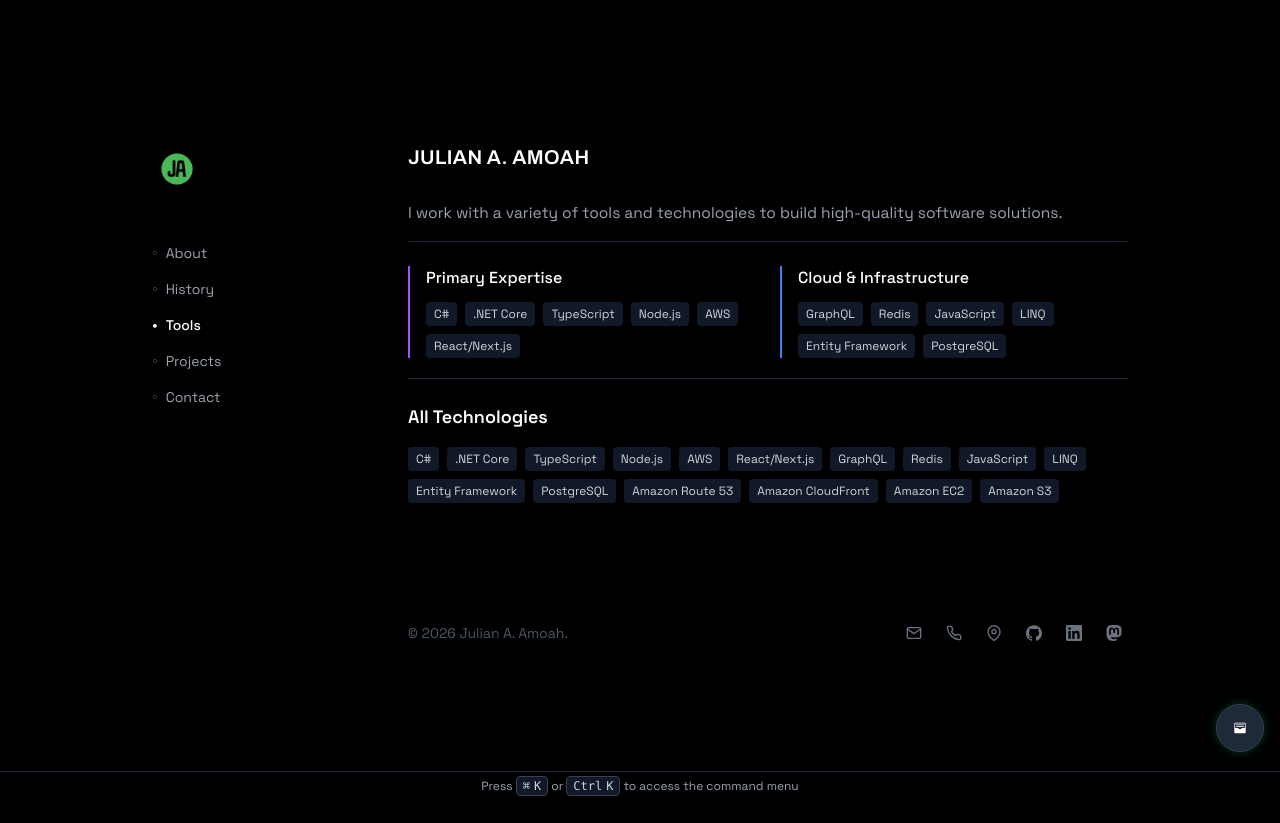
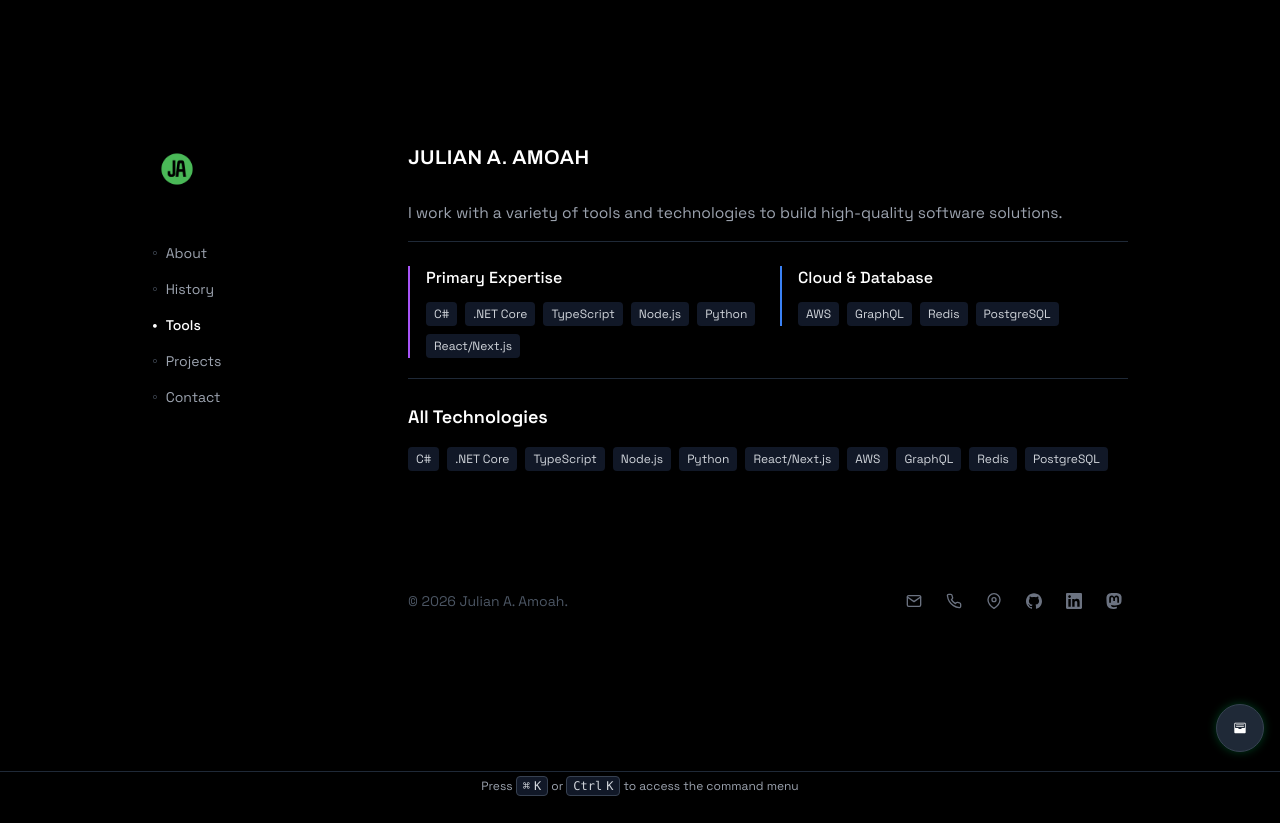
Before and after one commit to EnJulian/portfolio, a Next.js app: page /tools in a window 1280 px wide. After the commit the page ends 800 px from the top, so only its background shows below. Built offline with nearby package versions, Linux system fonts and the light colour scheme.

Commit message:
Edit about page and remove various tools for a more minimal approach.

```diff
--- a/src/app/about/page.tsx
+++ b/src/app/about/page.tsx
@@ -29,14 +29,10 @@ export default function AboutPage() {
         </p>
 
         <p>
-          Today I spend my time doing research {" "}
-          {/*<a href="https://enyata.com" target="_blank" className="text-white hover:text-gray-300">*/}
-          {/*  Enyata*/}
-          {/*</a>*/}
-          and building templates and APIs for my next high-performance application.
-        </p>
-
-        <p>I am passionate about crafting clean, robust code that drives performance and reliability in complex systems.
+          Today I spend my time building obscure digital tools like{" "}
+          <a href="https://github.com/EnJulian/shadowbox" target="_blank" className="text-white hover:text-gray-300">
+            shadowbox.
+          </a>
         </p>
       </div>
       <div className="mt-6 pt-4">
--- a/src/app/tools/page.tsx
+++ b/src/app/tools/page.tsx
@@ -37,7 +37,7 @@ export default function ToolsPage() {
 
         <div className="space-y-4">
           <div className="border-l-2 border-blue-500 pl-4">
-            <h2 className="text-base font-medium text-white mb-3">Cloud & Infrastructure</h2>
+            <h2 className="text-base font-medium text-white mb-3">Cloud & Database</h2>
             <div className="flex flex-wrap gap-2">
               {RESUME_DATA.skills.slice(6, 12).map((skill) => (
                 <a
--- a/src/app/work/page.tsx
+++ b/src/app/work/page.tsx
@@ -12,27 +12,27 @@ export default function WorkPage() {
     <div className="space-y-5">
       <p>
         I recently joined {" "}
-        <a href="https://plendify.com" target="_blank">
+        <a href="https://www.linkedin.com/company/plendify/?lipi=urn%3Ali%3Apage%3Ad_flagship3_search_srp_all%3B8sYnlGc6SXSvIlvv8XZTLw%3D%3D" target="_blank">
           Plendify
         </a>
         {" "}as a Backend Engineer, where I rebuilt their ecommerce web-app with new features
         using {" "}
         <a href={"https://www.typescriptlang.org/"} target="_blank">TypeScript</a>,{" "}
-        <a href={"https://nodejs.org/"} target="_blank">Node.js</a>, and{" "}
-        <a href={"https://www.postgresql.org/docs/current/index.html"} target="_blank">PostgreSQL</a>.
+        <a href={"https://nodejs.org/"} target="_blank">Node.js</a>,{" "}
+        <a href={"https://www.postgresql.org/docs/current/index.html"} target="_blank">PostgreSQL</a>{" "}
+        and {" "}
+        <a href={"https://docs.aws.amazon.com"} target={"_blank"}>AWS</a>.
       </p>
 
       <p>
         Before that, I joined {" "}
-        <a href="https://enyata.com" target="_blank">
+        <a href="https://www.linkedin.com/company/enyata/" target="_blank">
           Enyata
         </a> as the same role
         {", "}
         where I developed applications using{" "}
         <a href={"https://www.typescriptlang.org/"} target={"_blank"}>TypeScript</a>,{" "}
-        <a href={"https://graphql.org/"} target={"_blank"}>GraphQL</a>,{" "}
-        <a href={"https://nodejs.org/"} target={"_blank"}>Node.js</a>,{" "}
-        <a href={"https://www.mongodb.com/docs/"} target={"_blank"}>MongoDB</a>, and{" "}
+        <a href={"https://nodejs.org/"} target={"_blank"}>Node.js</a> and{" "}
         <a href={"https://www.postgresql.org/docs/current/index.html"} target={"_blank"}>PostgreSQL</a>.
       </p>
 
@@ -45,7 +45,6 @@ export default function WorkPage() {
               <div className="flex flex-col sm:flex-row sm:items-center sm:justify-between mb-2">
                 <h3 className="text-base font-medium">
                   <a
-                    href={work.link}
                     target="_blank"
                   >
                     {work.company}
@@ -58,7 +57,7 @@ export default function WorkPage() {
               <div className="flex flex-wrap gap-2 mb-2">
                 <span className="text-gray-300 text-sm bg-gray-900 px-2 py-0.5 rounded">{work.title}</span>
                 {work.badges && work.badges.map((badge) => (
-                  <span key={badge} className="text-amber-400 text-xs bg-gray-900 px-2 py-0.5 rounded">{badge}</span>
+                  <span key={badge} className="text-green-600 text-xs bg-gray-900 px-2 py-0.5 rounded">{badge}</span>
                 ))}
               </div>
               <p className="text-gray-400 text-sm">{work.description}</p>
--- a/src/components/projects-display.tsx
+++ b/src/components/projects-display.tsx
@@ -1,7 +1,7 @@
 "use client";
 
 import { useState, useRef, useEffect } from "react";
-import { FiExternalLink, FiFilter, FiInfo, FiX, FiCode } from "react-icons/fi";
+import { FiExternalLink, FiFilter, FiX, FiCode } from "react-icons/fi";
 import { ClockIcon } from "@/components/icons/ClockIcon";
 import { motion, AnimatePresence } from "framer-motion";
 
@@ -111,7 +111,7 @@ export default function ProjectsDisplay({ projects, personalProjects }: Projects
             className="flex items-center px-3 py-1 text-xs rounded-md bg-gray-800 hover:bg-gray-700 transition-colors"
           >
             <FiFilter className="mr-1.5" size={12} />
-            {selectedTechs.length > 0 ? `Filters (${selectedTechs.length})` : "Filter by Tech"}
+            {selectedTechs.length > 0 ? `Filters (${selectedTechs.length})` : "Filter by Skill"}
           </button>
 
           {isFilterOpen && (
--- a/src/data/resume-data.tsx
+++ b/src/data/resume-data.tsx
@@ -52,25 +52,25 @@ export const RESUME_DATA = {
   work: [
     {
       company: "Plendify",
-      link: "https://www.linkedin.com/company/plendify/?lipi=urn%3Ali%3Apage%3Ad_flagship3_search_srp_all%3B8sYnlGc6SXSvIlvv8XZTLw%3D%3D",
+      link: "https://www.plendify.com",
       badges: ["Contract"],
       title: "Backend Software Engineer",
       logo: ParabolLogo,
       start: "2025",
       end: "Present",
       description:
-        "Rebuilt ecommerce web-app with new features Technologies: TypeScript, Node.js, PostgreSQL",
+        "Rebuilt ecommerce web-app with new features.",
     },
     {
       company: "Enyata",
-      link: "https://www.linkedin.com/company/enyata/",
+      link: "https://www.enyata.com",
       badges: ["Full Time"],
       title: "Backend Software Engineer",
       logo: ParabolLogo,
       start: "2023",
       end: "Present",
       description:
-        "Implemented new features, still developing applications. Technologies: TypeScript, GraphQL, Node.js, MongoDB, PostgreSQL",
+        "Implemented new features, still developing applications.",
     },
   ],
   skills: [
@@ -78,18 +78,12 @@ export const RESUME_DATA = {
     { name: ".NET Core", url: "https://dotnet.microsoft.com/" },
     { name: "TypeScript", url: "https://www.typescriptlang.org/" },
     { name: "Node.js", url: "https://nodejs.org/" },
+    { name: "Python", url: "https://www.python.org/doc/" },
+    { name: "React/Next.js", url: "https://nextjs.org/" },
     { name: "AWS", url: "https://docs.aws.amazon.com" },
-    { name: "React/Next.js", url: "https://nextjs.org/" },
     { name: "GraphQL", url: "https://graphql.org/" },
     { name: "Redis", url: "https://redis.io/docs/latest/" },
-    { name: "JavaScript", url: "https://developer.mozilla.org/en-US/docs/Web/JavaScript" },
-    { name: "LINQ", url: "https://docs.microsoft.com/en-us/dotnet/csharp/programming-guide/concepts/linq/" },
-    { name: "Entity Framework", url: "https://docs.microsoft.com/en-us/ef/" },
     { name: "PostgreSQL", url: "https://www.postgresql.org/docs/current/index.html" },
-    { name: "Amazon Route 53", url: "https://docs.aws.amazon.com/route53/" },
-    { name: "Amazon CloudFront", url: "https://docs.aws.amazon.com/cloudfront/" },
-    { name: "Amazon EC2", url: "https://docs.aws.amazon.com/ec2/?icmpid=docs_homepage_featuredsvcs" },
-    { name: "Amazon S3", url: "https://docs.aws.amazon.com/s3/" },
   ],
   projects: [
     {
@@ -176,8 +170,20 @@ export const RESUME_DATA = {
   ],
   personalProjects: [
     {
+      title: "Shadowbox",
+      techStack: ["Python"],
+      description: "Command line tool for ripping audio from various sources, converting to high-def formats and injecting metadata + album art.",
+      badgeIconTypes: ["none"],
+      logo: JarockiMeLogo,
+      link: {
+        label: "github.com/lsnen/shadowbox",
+        href: "",
+      },
+      githubLink: "https://github.com/lsnen/shadowbox",
+    },
+    {
       title: "Portfolio Website",
-      techStack: ["Next.js", "TypeScript", "Tailwind CSS"],
+      techStack: ["React/Next.js", "TypeScript"],
       description: "My personal portfolio website.",
       badgeIconTypes: ["none"],
       logo: JarockiMeLogo,
@@ -201,7 +207,7 @@ export const RESUME_DATA = {
     },
     {
       title: "Task Manager API",
-      techStack: ["C#", ".NET Core", "Entity Framework", "PostgreSQL"],
+      techStack: ["C#", ".NET Core", "PostgreSQL"],
       description: "A RESTful API for managing tasks and projects with user authentication.",
       badgeIconTypes: ["clock"],
       logo: NSNLogo,
@@ -213,7 +219,7 @@ export const RESUME_DATA = {
     },
     {
       title: "Weather Dashboard",
-      techStack: ["React", "JavaScript", "OpenWeather API"],
+      techStack: ["React/Next.js"],
       description: "A weather dashboard that displays current weather and forecasts for multiple locations.",
       badgeIconTypes: ["clock"],
       logo: YearProgressLogo,
```
